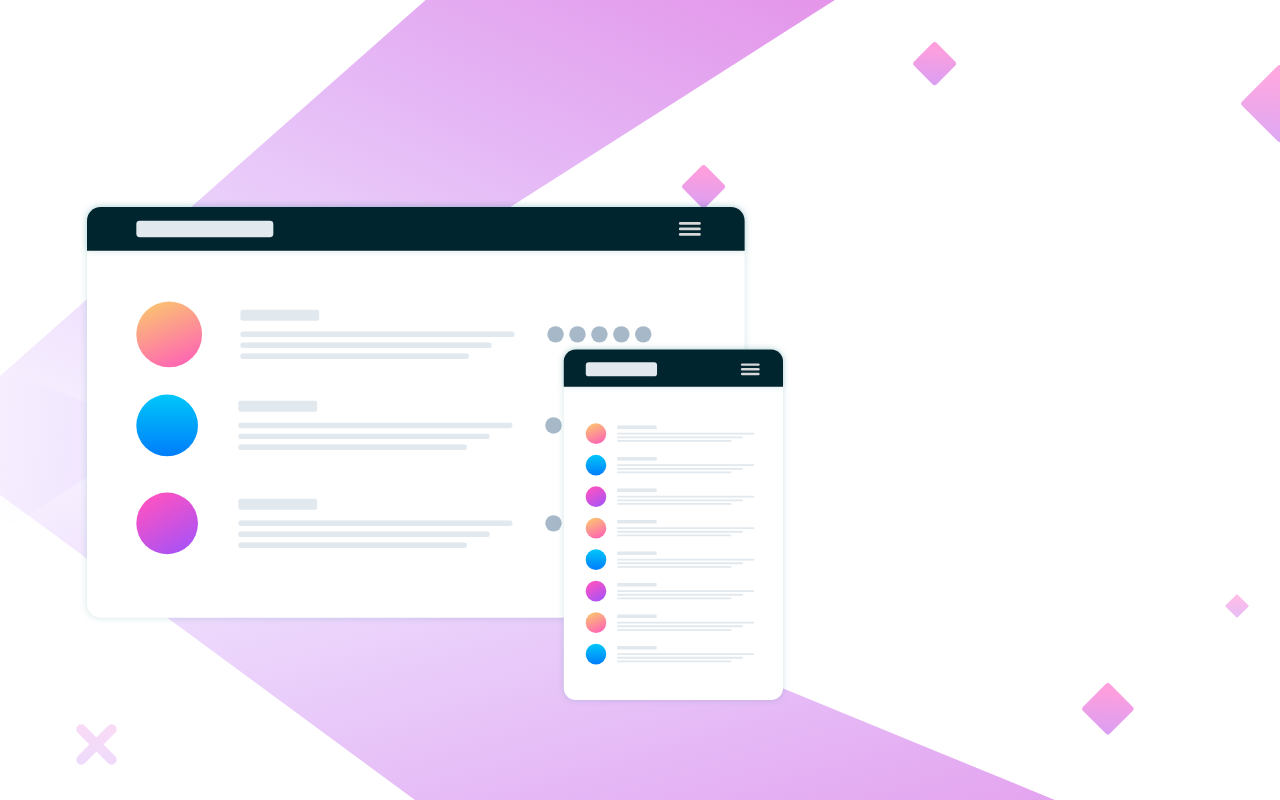
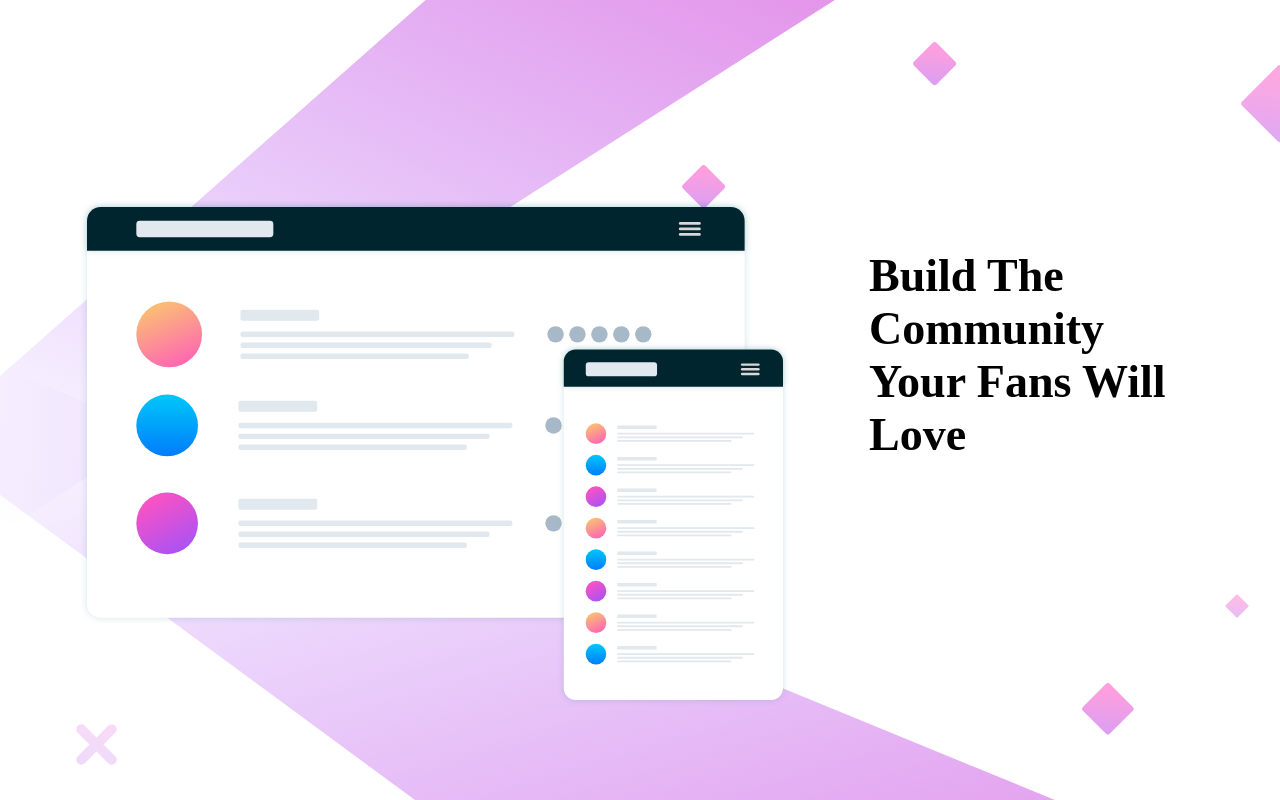
Before and after one commit to inductive-anks1/huddle-landing-page-with-single-introductory-section-master, a plain HTML site: page index.html in a window 1280 px wide. Drawn offline with Linux system fonts and the light colour scheme.

Commit message:
Added text on the Correct Side

```diff
--- a/index.html
+++ b/index.html
@@ -2,24 +2,18 @@
 <html lang="en">
 <head>
   <meta charset="UTF-8">
-  <meta name="viewport" content="width=device-width, initial-scale=1.0"> <!-- displays site properly based on user's device -->
-
+  <meta name="viewport" content="width=device-width, initial-scale=1.0">
   <link rel="icon" type="image/png" sizes="32x32" href="./images/favicon-32x32.png">
-
   <title>Frontend Mentor | Huddle landing page with single introductory section</title>
-
-  <!-- Feel free to remove these styles or customise in your own stylesheet 👍 -->
-  <style>
-    .attribution { font-size: 11px; text-align: center; }
-    .attribution a { color: hsl(228, 45%, 44%); }
-  </style>
-
   <link rel="stylesheet" href="style.css">
-
 </head>
 <body>
   <div class="mockup">
     <img src="images/illustration-mockups.svg" alt="Illustration Mockups">
   </div>
+
+  <div class="welcome-text">
+    <h1>Build The Community Your Fans Will Love</h1>
+  </div>
 </body>
 </html>
--- a/style.css
+++ b/style.css
@@ -1,13 +1,26 @@
+/* style.css */
+
 body {
   margin: 0;
   padding: 0;
-    background-image: url('images/bg-desktop.svg'); /* Adjust the path accordingly */
+  background-image: url('images/bg-desktop.svg');
   background-size: cover;
   background-repeat: no-repeat;
   background-attachment: fixed;
+  display: flex;
+  justify-content: space-between; /* Adjust this value as needed */
+  align-items: center; /* Adjust this value as needed */
 }
 
-.mockup{
+.mockup {
+  margin-right: 80px; /* Adjust margin-right to create space between mockup and text */
   margin-top: 200px;
   margin-left: 80px;
 }
+
+.welcome-text {
+  color: black;
+  font-size: 23px;
+  text-align: left;
+  margin-right: 100px;
+}
```
Lines whose indentation alone changed are shown as unchanged.
